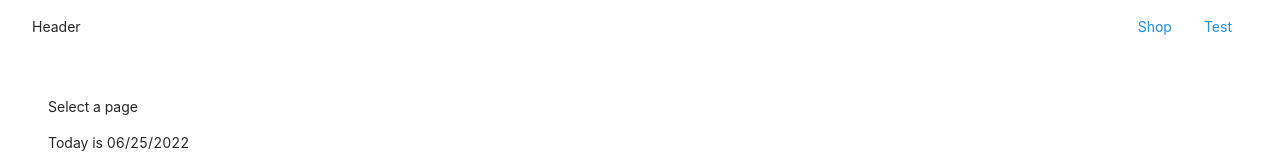
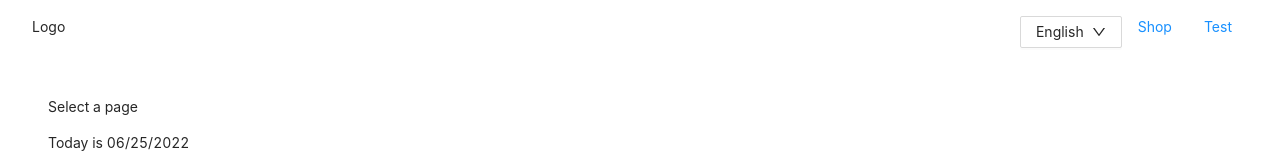
Before and after one commit to Red02Raccoon/shop, a React (Create React App) app: page / in a window 1280 px wide. Shown: the top 157 px of the page. Built offline with nearby package versions, Linux system fonts and the light colour scheme.

Commit message:
update Header with translations

```diff
--- a/src/components/Header/Header.tsx
+++ b/src/components/Header/Header.tsx
@@ -1,5 +1,8 @@
 import { useNavigate } from 'react-router-dom';
+import { FormattedMessage } from 'react-intl';
+
 import { NavBar } from '../NavBar';
+import { LanguageToggle } from '../LanguageToggle';
 
 import styles from './Header.module.scss';
 
@@ -13,8 +16,10 @@ const Header = () => {
     return (
         <div className={styles.header}>
             <div className="logo" data-testid="logo" onClick={handleLogoClick}>
-                Header
+                <FormattedMessage id="tr_logo" />
             </div>
+
+            <LanguageToggle />
 
             <NavBar />
         </div>
```
